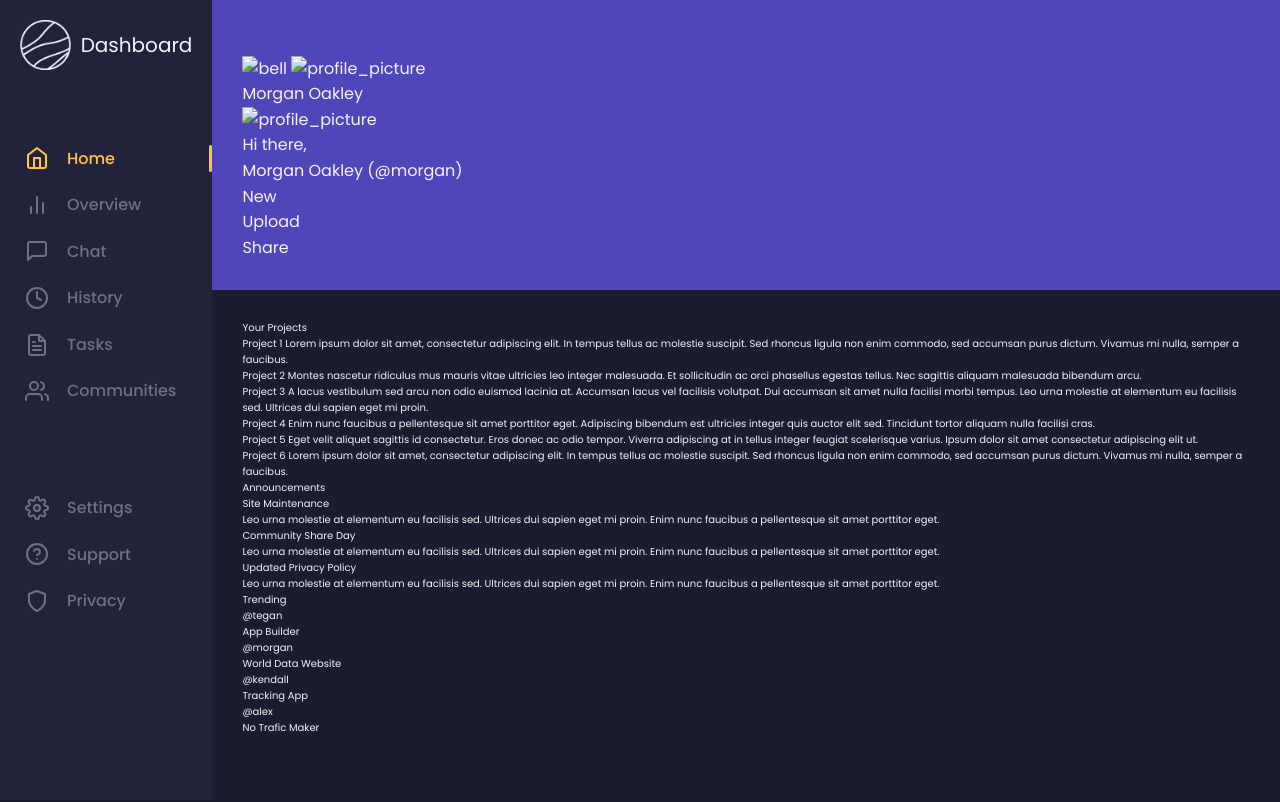
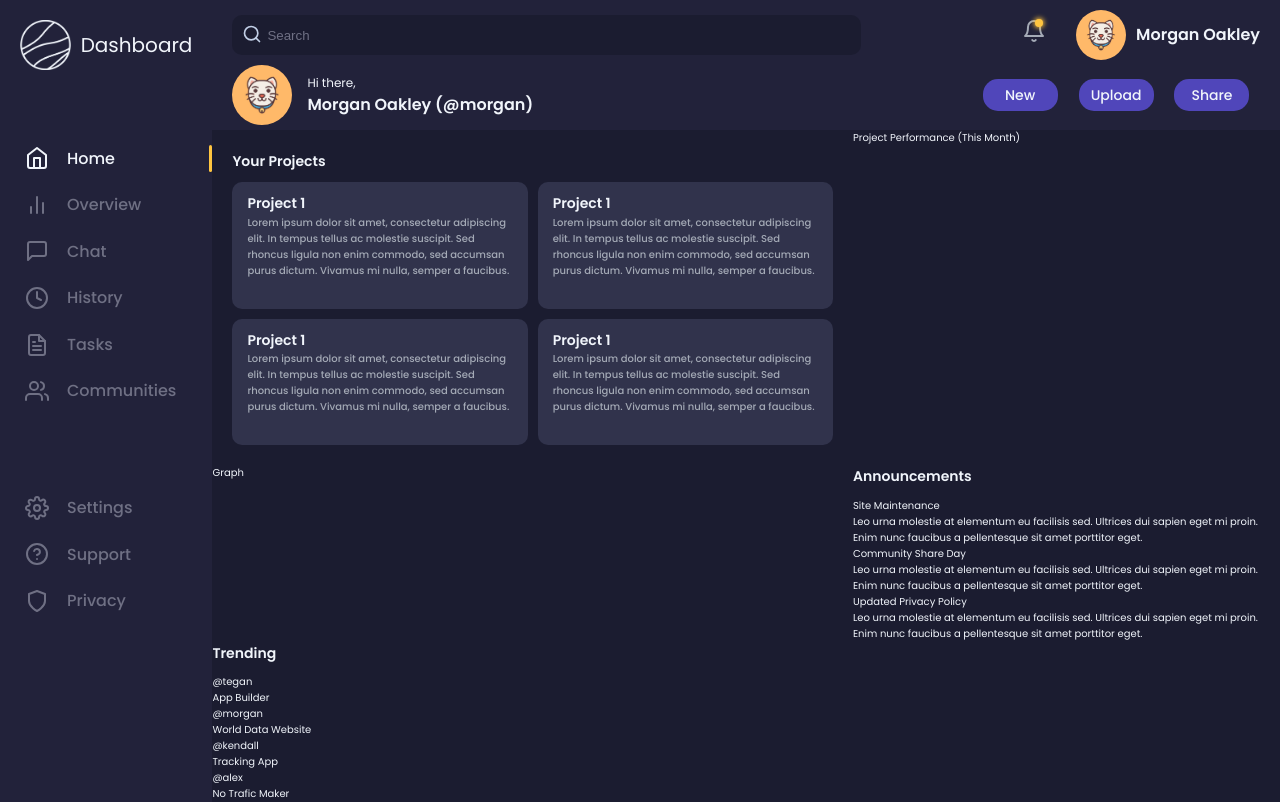
Before and after one commit to jporrego/admin-dashboard, a plain HTML site: page index.html in a window 1280 px wide. Drawn offline with Linux system fonts and the light colour scheme.

Commit message:
Header and content progress

```diff
--- a/index.html
+++ b/index.html
@@ -118,18 +118,37 @@
             </div>
         </div>
 
+        <!-- | -------------- Header -------------- | -->
+
         <div class="header">
+
             <div class="searchbar">
-                <img src="" alt="">
-                <div class="searchbar__input"></div>
+                <!-- <svg xmlns="http://www.w3.org/2000/svg" width="24" height="24" viewBox="0 0 24 24" fill="none"
+                    stroke="currentColor" stroke-width="2" stroke-linecap="round" stroke-linejoin="round"
+                    class="feather feather-search">
+                    <circle cx="11" cy="11" r="8"></circle>
+                    <line x1="21" y1="21" x2="16.65" y2="16.65"></line>
+                </svg> -->
+                <input type="text" name="" id="" placeholder="Search">
             </div>
+
             <div class="header__usef-info">
-                <img src="" alt="bell">
-                <img src="" alt="profile_picture">
+                <div class="notification">
+                    <svg xmlns="http://www.w3.org/2000/svg" width="24" height="24" viewBox="0 0 24 24" fill="none"
+                        stroke="currentColor" stroke-width="2" stroke-linecap="round" stroke-linejoin="round"
+                        class="feather feather-bell">
+                        <path d="M18 8A6 6 0 0 0 6 8c0 7-3 9-3 9h18s-3-2-3-9"></path>
+                        <path d="M13.73 21a2 2 0 0 1-3.46 0"></path>
+                    </svg>
+                </div>
+                <div class="profile">
+                    <img src="./img/pfp.png" alt="profile_picture">
                     <div class="header__usef-info__name">Morgan Oakley</div>
                 </div>
+            </div>
+
             <div class="user__greeting">
-                <img src="" alt="profile_picture">
+                <img src="./img/pfp.png" alt="profile_picture">
                 <div class="user__greeting__greeting">Hi there, <div>Morgan Oakley (@morgan)</div>
                 </div>
             </div>
@@ -140,6 +159,8 @@
             </div>
         </div>
 
+        <!-- | -------------- Content -------------- | -->
+
         <div class="content">
 
             <div class="projects">
@@ -148,52 +169,73 @@
                     Your Projects
                 </div>
 
+                <div class="project-gallery">
                     <div class="project">
-                    <project__title>Project 1</project__title>
-                    <project__description>Lorem ipsum dolor sit amet, consectetur adipiscing elit. In tempus tellus ac
-                        molestie suscipit. Sed rhoncus ligula non enim commodo, sed accumsan purus dictum. Vivamus mi
+                        <div class="project__title">Project 1</div>
+                        <div class="project__description">Lorem ipsum dolor sit amet, consectetur adipiscing elit. In
+                            tempus
+                            tellus
+                            ac
+                            molestie suscipit. Sed rhoncus ligula non enim commodo, sed accumsan purus dictum.
+                            Vivamus
+                            mi
                             nulla, semper a faucibus.
-                    </project__description>
-                    <project__buttons></project__buttons>
+                        </div>
+                        <div class="project__buttons">
+                        </div>
                     </div>
                     <div class="project">
-                    <project__title>Project 2</project__title>
-                    <project__description>Montes nascetur ridiculus mus mauris vitae ultricies leo integer malesuada. Et
-                        sollicitudin ac orci phasellus egestas tellus. Nec sagittis aliquam malesuada bibendum arcu.
-                    </project__description>
-                    <project__buttons></project__buttons>
+                        <div class="project__title">Project 1</div>
+                        <div class="project__description">Lorem ipsum dolor sit amet, consectetur adipiscing elit. In
+                            tempus
+                            tellus
+                            ac
+                            molestie suscipit. Sed rhoncus ligula non enim commodo, sed accumsan purus dictum.
+                            Vivamus
+                            mi
+                            nulla, semper a faucibus.
+                        </div>
+                        <div class="project__buttons">
+                        </div>
                     </div>
                     <div class="project">
-                    <project__title>Project 3</project__title>
-                    <project__description>A lacus vestibulum sed arcu non odio euismod lacinia at. Accumsan lacus vel
-                        facilisis volutpat. Dui accumsan sit amet nulla facilisi morbi tempus. Leo urna molestie at
-                        elementum eu facilisis sed. Ultrices dui sapien eget mi proin.
-                    </project__description>
-                    <project__buttons></project__buttons>
+                        <div class="project__title">Project 1</div>
+                        <div class="project__description">Lorem ipsum dolor sit amet, consectetur adipiscing elit. In
+                            tempus
+                            tellus
+                            ac
+                            molestie suscipit. Sed rhoncus ligula non enim commodo, sed accumsan purus dictum.
+                            Vivamus
+                            mi
+                            nulla, semper a faucibus.
+                        </div>
+                        <div class="project__buttons">
+                        </div>
                     </div>
                     <div class="project">
-                    <project__title>Project 4</project__title>
-                    <project__description>Enim nunc faucibus a pellentesque sit amet porttitor eget. Adipiscing bibendum
-                        est ultricies integer quis auctor elit sed. Tincidunt tortor aliquam nulla facilisi cras.
-                    </project__description>
-                    <project__buttons></project__buttons>
+                        <div class="project__title">Project 1</div>
+                        <div class="project__description">Lorem ipsum dolor sit amet, consectetur adipiscing elit. In
+                            tempus
+                            tellus
+                            ac
+                            molestie suscipit. Sed rhoncus ligula non enim commodo, sed accumsan purus dictum.
+                            Vivamus
+                            mi
+                            nulla, semper a faucibus.
                         </div>
-                <div class="project">
-                    <project__title> Project 5</project__title>
-                    <project__description>Eget velit aliquet sagittis id consectetur. Eros donec ac odio tempor. Viverra
-                        adipiscing at in tellus integer feugiat scelerisque varius. Ipsum dolor sit amet consectetur
-                        adipiscing elit ut.
-                    </project__description>
-                    <project__buttons></project__buttons>
+                        <div class="project__buttons">
                         </div>
-                <div class="project">
-                    <project__title> Project 6</project__title>
-                    <project__description>Lorem ipsum dolor sit amet, consectetur adipiscing elit. In tempus tellus ac
-                        molestie suscipit. Sed rhoncus ligula non enim commodo, sed accumsan purus dictum. Vivamus mi
-                        nulla, semper a faucibus.
-                    </project__description>
-                    <project__buttons></project__buttons>
                     </div>
+                </div>
+
+            </div>
+
+            <div class="project-performance">
+                Project Performance (This Month)
+            </div>
+
+            <div class="analytics">
+                Graph
             </div>
 
             <div class="announcements">
@@ -204,17 +246,20 @@
 
                 <div class="announcement">
                     <div class="announcement_title">Site Maintenance</div>
-                    <p class="announcement_body">Leo urna molestie at elementum eu facilisis sed. Ultrices dui sapien
+                    <p class="announcement_body">Leo urna molestie at elementum eu facilisis sed. Ultrices dui
+                        sapien
                         eget mi proin. Enim nunc faucibus a pellentesque sit amet porttitor eget.</p>
                 </div>
                 <div class="announcement">
                     <div class="announcement_title">Community Share Day</div>
-                    <p class="announcement_body">Leo urna molestie at elementum eu facilisis sed. Ultrices dui sapien
+                    <p class="announcement_body">Leo urna molestie at elementum eu facilisis sed. Ultrices dui
+                        sapien
                         eget mi proin. Enim nunc faucibus a pellentesque sit amet porttitor eget.</p>
                 </div>
                 <div class="announcement">
                     <div class="announcement_title">Updated Privacy Policy</div>
-                    <p class="announcement_body">Leo urna molestie at elementum eu facilisis sed. Ultrices dui sapien
+                    <p class="announcement_body">Leo urna molestie at elementum eu facilisis sed. Ultrices dui
+                        sapien
                         eget mi proin. Enim nunc faucibus a pellentesque sit amet porttitor eget.</p>
                 </div>
             </div>
--- a/style.css
+++ b/style.css
@@ -6,12 +6,13 @@
     --purple: #5046ba;
     --white: #F1F5FB;
     --yellow: #ffc540;
+    --grey-dark: #31334c;
     --grey: #6f7084;
-    --grey-light: #C1CEE5;
+    --grey-light: #a4aab6;
     /* Fonts */
     --font-primary: 'Poppins', sans-serif;
     /* Utilities */
-    --big-padding: 3rem;
+    --big-padding: 2rem;
 }
 
 * {
@@ -41,6 +42,8 @@ body {
         "sidebar header"
         "sidebar content";
 }
+
+/*#region Sidebar*/
 
 .sidebar {
     grid-area: sidebar;
@@ -76,7 +79,7 @@ body {
 }
 
 .sidebar__title:hover {
-    transform: translateY(-1px);
+    transform: scale(1.01);
 }
 
 .sidebar__menu {
@@ -111,7 +114,7 @@ body {
 }
 
 .sidebar__menu__item__selected {
-    color: var(--yellow);
+    color: var(--white);
 }
 
 .sidebar__menu__item__selected::after {
@@ -128,15 +131,225 @@ body {
     height: 5rem;
 }
 
+/*#endregion*/
+
+/*#region Header*/
 .header {
     grid-area: header;
-    background-color: #5046ba;
+    display: grid;
+    grid-template-columns: 1fr auto;
+    grid-template-rows: 1fr 1fr;
+    background-color: var(--bg-light);
+    padding: .5rem 2rem;
+}
+
+.searchbar {
+    display: flex;
+    align-items: center;
+}
+
+.searchbar input {
+    background: url(./img/search.svg) no-repeat;
+    background-size: 2rem;
+    background-position: 1rem 45%;
+    background-color: var(--bg-dark);
+    width: min(70rem, 85%);
+    border-style: none;
+    border-radius: 1rem;
+    padding: 1.25rem 3.5rem;
+    font-weight: 600;
+    color: var(--white);
+    caret-color: var(--yellow);
+}
+
+.searchbar input:focus {
+    outline: none;
+}
+
+.searchbar input::placeholder {
+    color: var(--grey);
+    font-weight: 500;
+}
+
+.header__usef-info {
+    justify-self: end;
+    display: grid;
+    grid-template-columns: repeat(2, auto);
+    justify-items: end;
+    align-items: center;
+}
+
+.notification {
+    position: relative;
+    margin: 0rem 3rem 0rem 5rem;
+}
+
+.header__usef-info svg {
+    cursor: pointer;
+    color: var(--grey-light);
+    transition: all 0.1s ease-out;
+}
+
+.header__usef-info svg:hover {
+    color: var(--white);
+
+}
+
+.notification::after {
+    position: absolute;
+    background-color: var(--yellow);
+    content: " ";
+    height: 8px;
+    width: 8px;
+    border-radius: 100px;
+    right: 3px;
+    box-shadow:
+        0 0 5px 1px var(--yellow);
+}
+
+.profile {
+    display: flex;
+    flex-direction: row;
+    justify-content: space-between;
+    align-items: center;
+    cursor: pointer;
+    transition: all 0.15s ease-out;
+    font-weight: 600;
+}
+
+.profile img {
+    width: 5rem;
+    border-radius: 500px;
+    margin-right: 1rem;
+}
+
+.profile:hover {
+    transform: scale(1.01);
+}
+
+.user__greeting {
+    display: flex;
+    align-items: center;
+}
+
+.user__greeting img {
+    width: 6rem;
+    height: 6rem;
+    border-radius: 500px;
+    margin-right: 1.5rem;
+    cursor: pointer;
+    transition: all 0.15s ease-out;
+}
+
+.user__greeting img:hover {
+    transform: scale(1.01);
+}
+
+.user__greeting div {
+    font-size: 1.2rem;
+}
+
+.user__greeting div div {
+    font-size: 1.6rem;
+    font-weight: 600;
+}
+
+.post-buttons {
+    display: flex;
+    align-items: center;
+    justify-content: space-around;
+}
+
+.button {
+    background-color: var(--purple);
+    width: 7.5rem;
+    font-size: 1.4rem;
+    font-weight: 500;
+    text-align: center;
+    padding: .5rem 0px;
+    margin: 0rem 1rem;
+    border-radius: 1.5rem;
+    cursor: pointer;
+    transition: all .15s ease-out;
+    user-select: none;
+}
+
+.button:hover {
+    transform: translateY(-1.5px);
+    box-shadow: 0px 5px 5px rgba(0, 0, 0, .3);
+}
+
+
+.button:active {
+    transform: translateY(0px);
+    box-shadow: 0px 2px 2px rgba(0, 0, 0, .6);
+}
+
+/*#endregion*/
+
+/*#region Content */
+.content {
+    grid-area: content;
+    display: grid;
+    grid-template-columns: 60% 1fr;
+    grid-template-rows: auto auto auto;
+    grid-template-areas:
+        "projects announcements"
+        "project-performance trending"
+        "analytics trending";
+    background-color: var(--bg-dark);
+    font-size: 1rem;
+}
+
+.content-title {
+    font-size: 1.4rem;
+    font-weight: 600;
+    margin-bottom: 1rem;
+}
+
+.projects {
+    grid-area: projects;
+    display: flex;
+    flex-direction: column;
+    justify-content: flex-start;
     padding: var(--big-padding);
 }
 
-.content {
-    grid-area: content;
-    background-color: var(--bg-dark);
-    padding: var(--big-padding);
+.project-gallery {
+    display: grid;
+    grid-template-columns: repeat(auto-fit, minmax(25rem, 1fr));
+    grid-auto-rows: max-content;
+    gap: 1rem;
+    height: 100%;
+}
+
+.project {
+    background-color: var(--grey-dark);
+    padding: 1rem 1.5rem 3rem 1.5rem;
+    border-radius: 1rem;
+    cursor: pointer;
+    transition: all .2s ease-out;
+}
+
+.project:hover {
+    background-color: var(--purple);
+    transform: translateY(-1px);
+}
+
+.project:hover .project__description {
+    color: var(--white);
+}
+
+.project__title {
+    font-size: 1.4rem;
+    font-weight: 600;
+}
+
+.project__description {
+    color: var(--grey-light);
     font-size: 1rem;
+    font-weight: 500;
+    transition: all .2s ease-out;
 }
+
+/*#endregion*/
```
Also changed, not shown: img/bell.svg (added), img/pfp.png (added), img/search.svg (added). Lines whose indentation alone changed are shown as unchanged.
